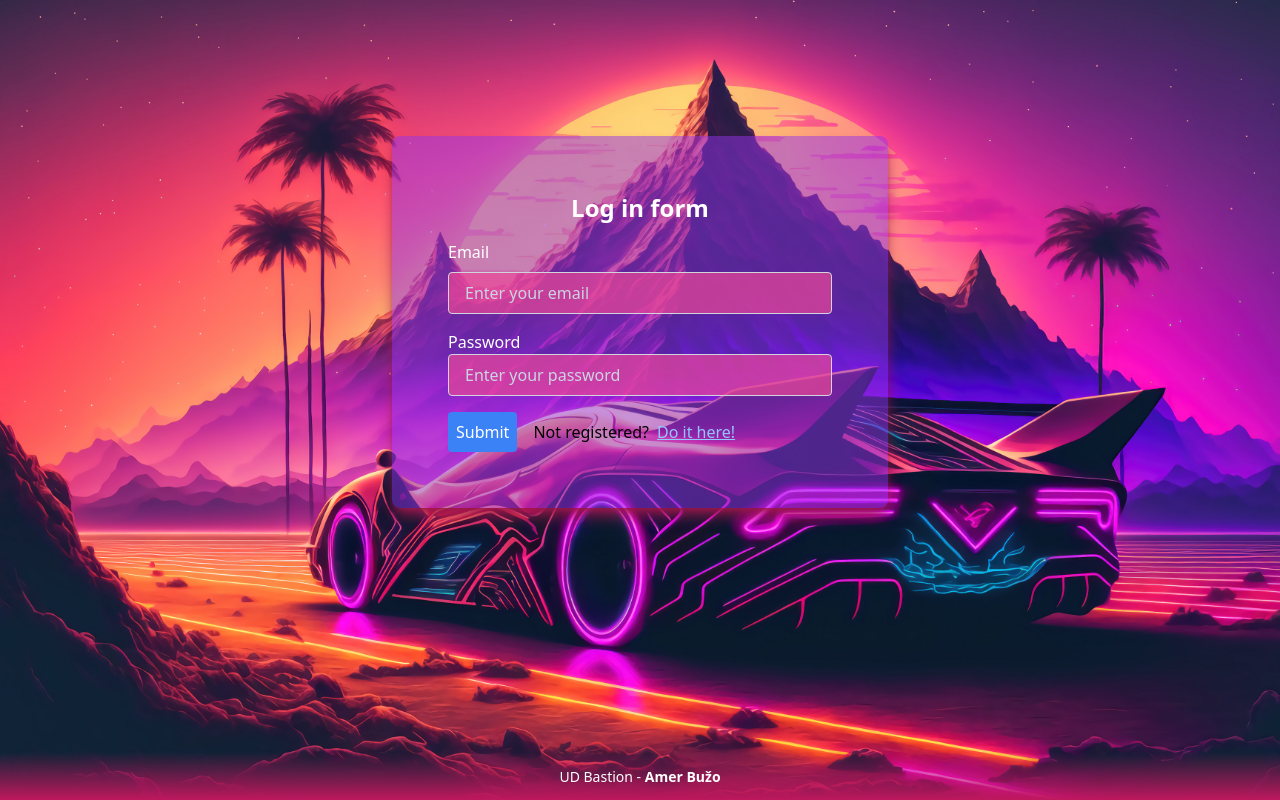
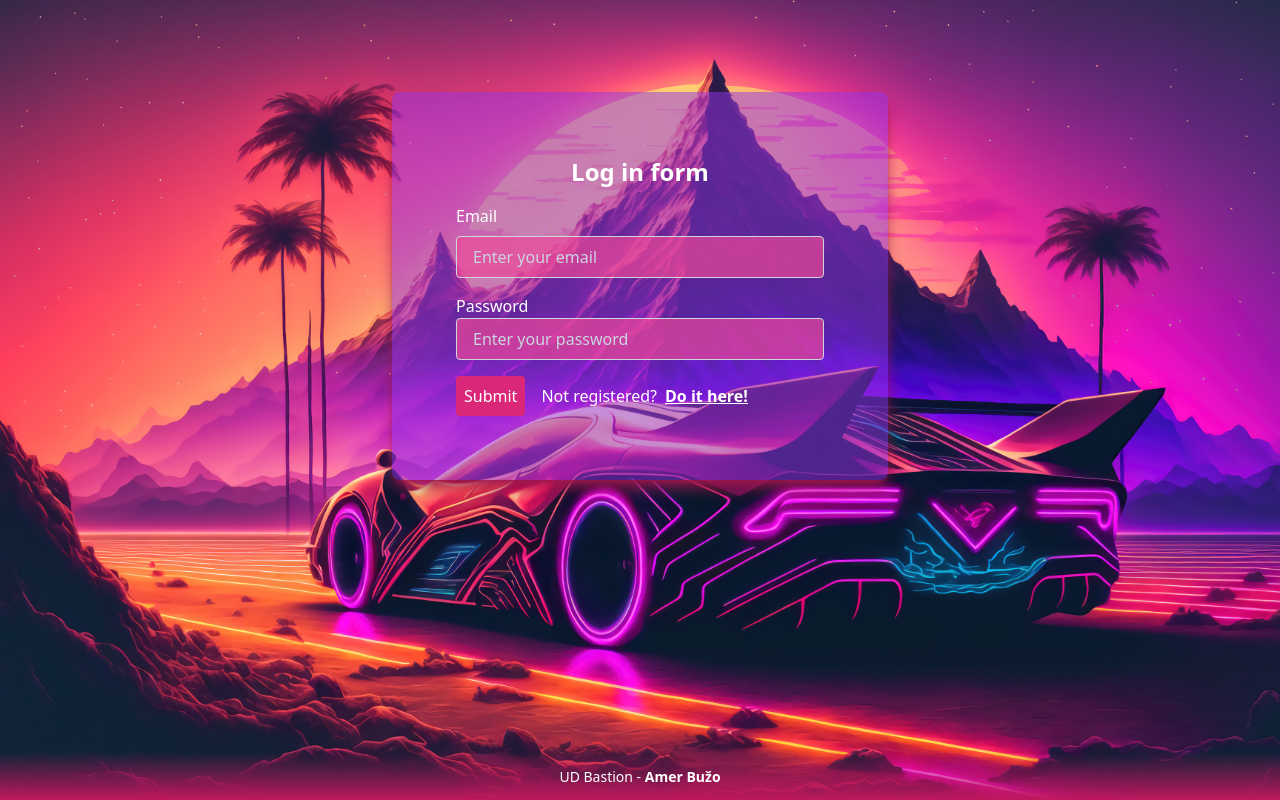
Before and after one commit to buzoamer/UDB, a Next.js app: page /login in a window 1280 px wide. Built offline with nearby package versions, Linux system fonts and the light colour scheme.

Commit message:
Table&Route update

```diff
--- a/src/pages/event/comments.js
+++ b/src/pages/event/comments.js
@@ -43,7 +43,7 @@ const Comments = () => {
               <td className="py-2 px-4 border">{comment.email}</td>
               <td className="py-2 px-4 border">{comment.content}</td>
               <td className="py-2 px-4 border">14.06.2023.</td>
-              <td className="py-2 px-4 flex justify-center">
+              <td className="py-2 px-4 flex justify-center border">
                 <Link className="bg-red-500 hover:bg-red-600 text-white py-2 px-4 rounded inline-block" href="#">Delete</Link>
               </td>
             </tr>
--- a/src/pages/index.js
+++ b/src/pages/index.js
@@ -19,7 +19,7 @@ const LandingPage = () => {
 <span className="absolute inset-0 w-full h-full duration-300 delay-300 bg-pink-500 opacity-0 group-hover:opacity-100"></span>
 <span className="relative transition-colors duration-300 delay-200 group-hover:text-white ease">Login</span>
 </Link>
-<Link href="/login" className="relative px-5 py-3 overflow-hidden font-medium text-white bg-purple-600 border border-white rounded-lg shadow-inner group">
+<Link href="/register" className="relative px-5 py-3 overflow-hidden font-medium text-white bg-purple-600 border border-white rounded-lg shadow-inner group">
 <span className="absolute top-0 left-0 w-0 h-0 transition-all duration-200 border-t-2 border-pink-500 group-hover:w-full ease"></span>
 <span className="absolute bottom-0 right-0 w-0 h-0 transition-all duration-200 border-b-2 border-pink-500 group-hover:w-full ease"></span>
 <span className="absolute top-0 left-0 w-full h-0 transition-all duration-300 delay-200 bg-pink-500 group-hover:h-full ease"></span>
--- a/src/pages/login.js
+++ b/src/pages/login.js
@@ -26,10 +26,10 @@ const Login = () => {
         <meta name="description" content="Generated by create next app" />
         <meta name="viewport" content="width=device-width, initial-scale=1" />
       </Head>
-      <div className="mt-16">
+      <div className="mt-20">
         <div className="container mx-auto">
-          <div className="max-w-lg py-16 mx-auto">
-            <div className="bg-purple-600 bg-opacity-50 p-14 m-2 rounded-lg shadow-lg shadow-pink-800">
+          <div className="max-w-lg py-1 mx-auto">
+            <div className="bg-purple-600 bg-opacity-50 p-16 m-2 rounded-lg shadow-lg shadow-pink-800">
               <h2 className="text-center text-white text-2xl font-bold mb-4">Log in form</h2>
               <form onSubmit={handleSubmit(onSubmit)}>
                 <div className="mb-4">
@@ -39,7 +39,7 @@ const Login = () => {
                     type="text"
                     id="email"
                     name="email"
-                    className="w-full px-4 py-2 bg-pink-500 bg-opacity-70 border border-gray-300 rounded focus:outline-none focus:border-pink-600 placeholder:text-slate-300"
+                    className="w-full px-4 py-2 bg-pink-500 text-white bg-opacity-70 border border-gray-300 rounded focus:outline-none focus:bg-pink-900 focus:border-white placeholder:text-slate-300"
                     placeholder="Enter your email"
                   />
                 </div>
@@ -50,18 +50,18 @@ const Login = () => {
                     type="password"
                     id="password"
                     name="password"
-                    className="w-full px-4 py-2 bg-pink-500 bg-opacity-70 border border-gray-300 rounded focus:outline-none focus:border-pink-600 placeholder:text-slate-300"
+                    className="w-full px-4 py-2 text-white bg-pink-500 bg-opacity-70 border border-gray-300 rounded focus:outline-none focus:bg-pink-900 focus:border-white placeholder:text-slate-300"
                     placeholder="Enter your password"
                   />
                 </div>
                 <div className="flex items-center">
-                  <button type="submit" className="bg-blue-500 text-white text-center px-2 py-2 rounded hover:bg-blue-600">Submit</button>
-                  <span className="text-dark text-md px-4 text-center"> Not registered?
-                    <Link className='text-blue-300 hover:text-blue-400 px-2 underline' href='/register'>Do it here!</Link>
+                  <button type="submit" className="bg-pink-600 text-white text-center px-2 py-2 rounded hover:bg-pink-900">Submit</button>
+                  <span className="text-white text-md px-4 text-center"> Not registered?
+                    <Link className='text-white underline hover:text-black px-2 font-semibold' href='/register'>Do it here!</Link>
                   </span>
                 </div>
               </form>
-              {message && <div className='text-red-500'>{message}</div>}
+              {message && <div className='mt-2 text-black font-semibold'>{message}</div>}
             </div>
           </div>
         </div>
```
